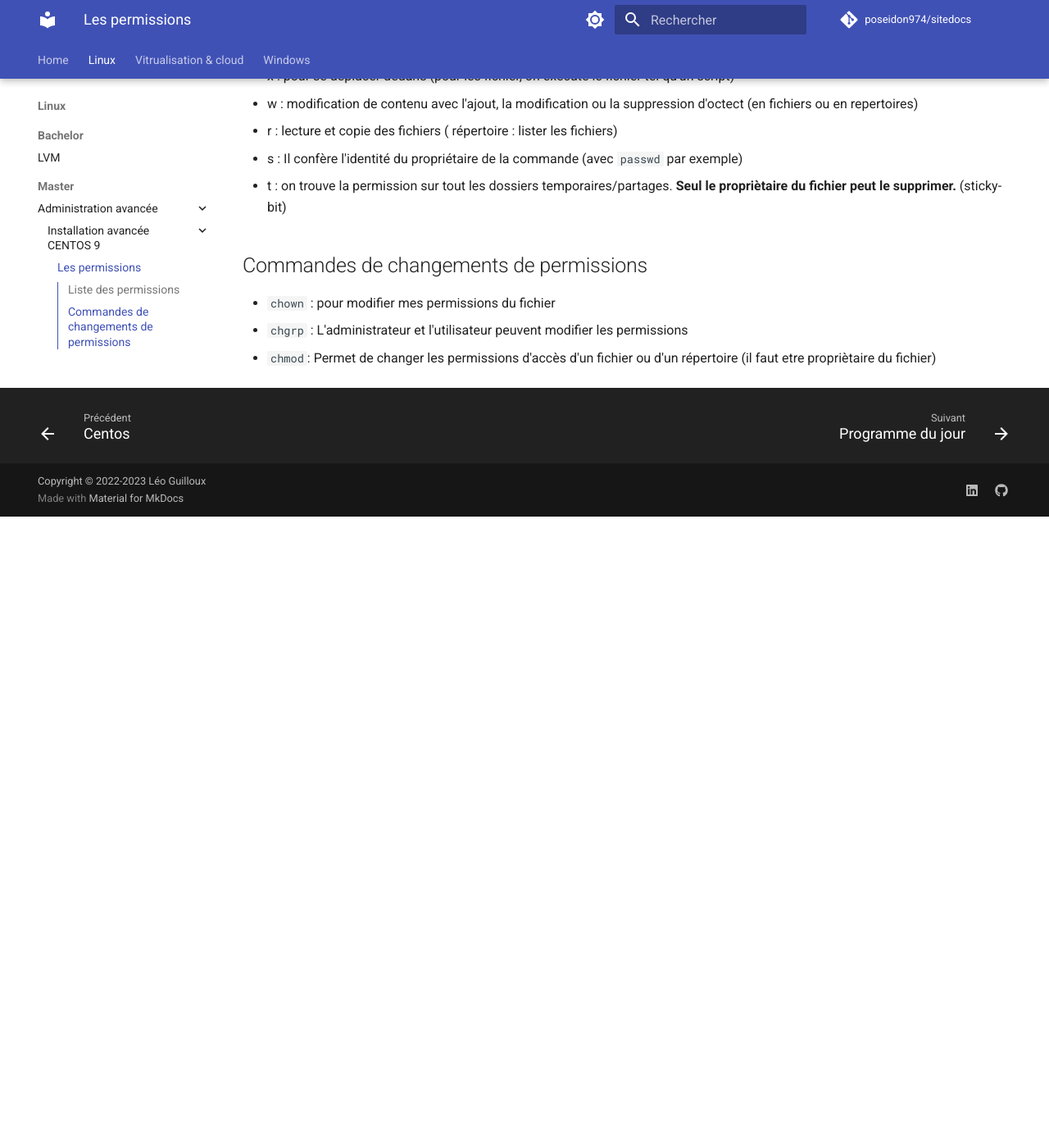
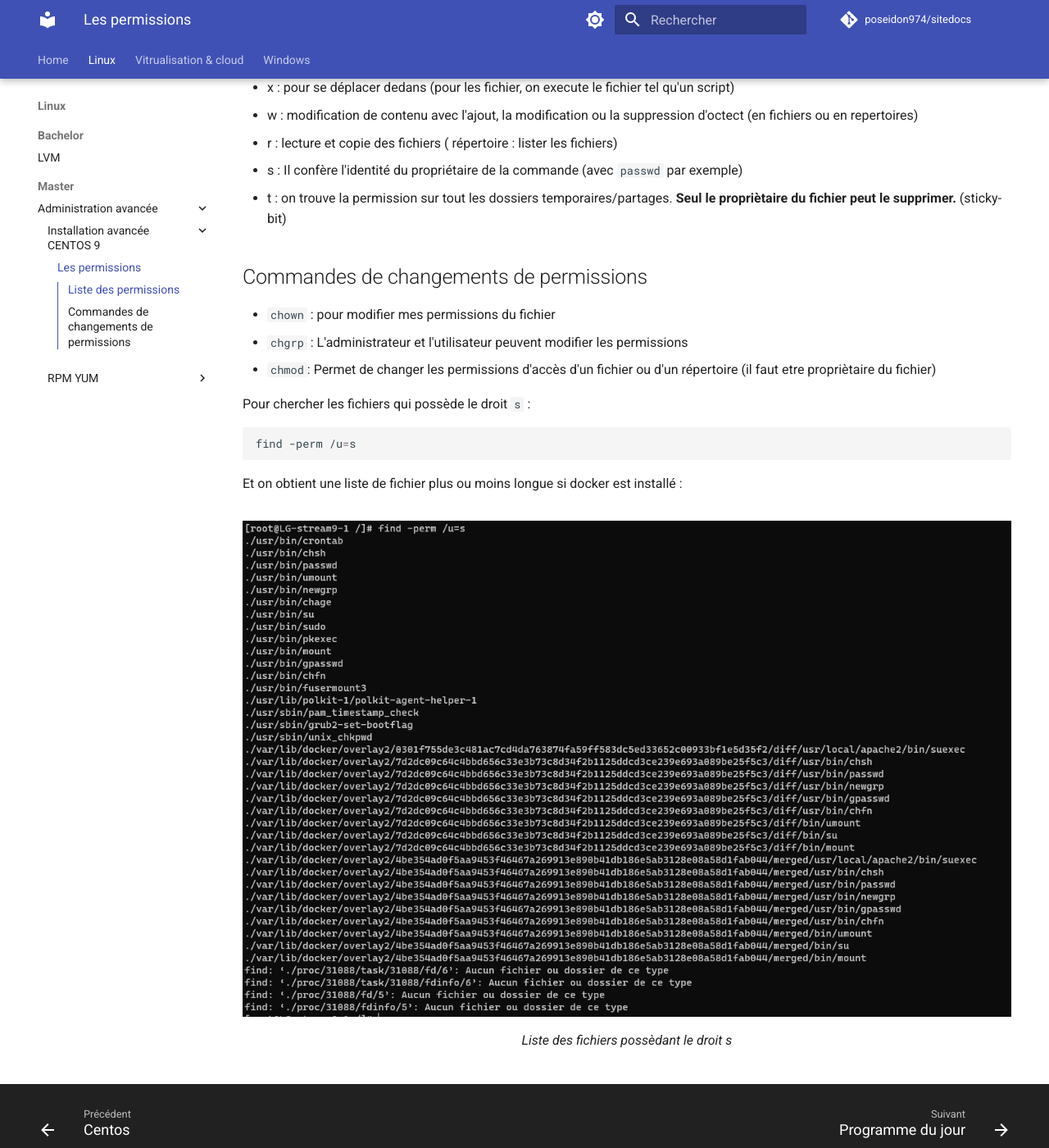
Before and after one commit to poseidon974/sitedocs, an MkDocs documentation site: the page built from docs/Linux/Master/Administration avancée/Installation avancée CENTOS 9/permissions.md, in a window 1280 px wide and 1400 px high, scrolled down 845 px. Shown: the whole window at 82% size. Built offline with MkDocs 1.6.1 and Material for MkDocs 9.7.7, drawn with Linux system fonts in a browser that asks for light colours; comment, search, counter and statistics services are not loaded; the version menu is left out; before the commit the page ends 1475 px from its top, so only the background shows below that.

Commit message:
update cours

````diff
--- a/docs/Linux/Master/Administration avancée/Installation avancée CENTOS 9/permissions.md
+++ b/docs/Linux/Master/Administration avancée/Installation avancée CENTOS 9/permissions.md
@@ -4,7 +4,9 @@
 
 Commande pour obtenir des informations concernant les droits :
 
-`ls -l`
+```sh
+ls -l
+```
 
 On obteint plusieurs groupes :
 
@@ -22,3 +24,16 @@
 - `chown` : pour modifier mes permissions du fichier
 - `chgrp` : L'administrateur et l'utilisateur peuvent modifier les permissions
 - `chmod`: Permet de changer les permissions d'accès d'un fichier ou d'un répertoire (il faut etre propriètaire du fichier)
+
+Pour chercher les fichiers qui possède le droit `s` :
+
+```sh
+find -perm /u=s
+```
+
+Et on obtient une liste de fichier plus ou moins longue si docker est installé :
+
+<figure markdown>
+  ![Liste des fichiers possèdant le droit `s`](./images/capture_find.png)
+  <figcaption>Liste des fichiers possèdant le droit s</figcaption>
+</figure>
````
Also changed, not shown: docs/Linux/Master/Administration avancée/Installation avancée CENTOS 9/images/capture_find.png (added).
